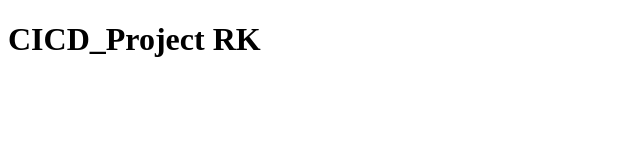
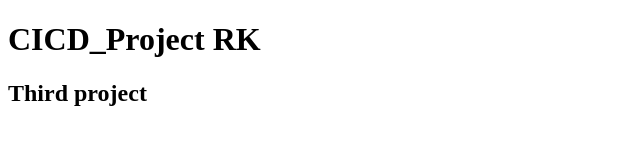
Before and after one commit to rk630/CICD_RKproject, a plain HTML site: page index.html in a window 1280 px wide. Shown: the whole page, without its empty margins (0-640 px from the left). Drawn offline with Linux system fonts and the light colour scheme.

Commit message:
Update index.html

```diff
--- a/index.html
+++ b/index.html
@@ -4,5 +4,8 @@
         <h1>
             CICD_Project RK
         </h1>
+        <h2>
+            Third project
+        </h2>
     </body>
 </html>
```
